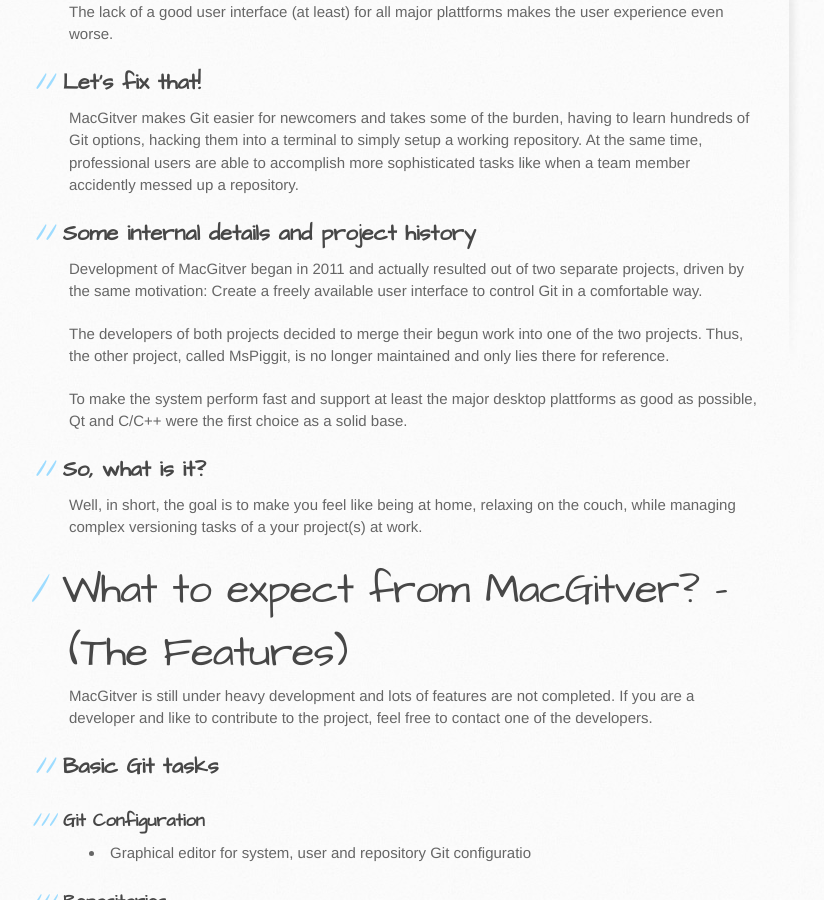
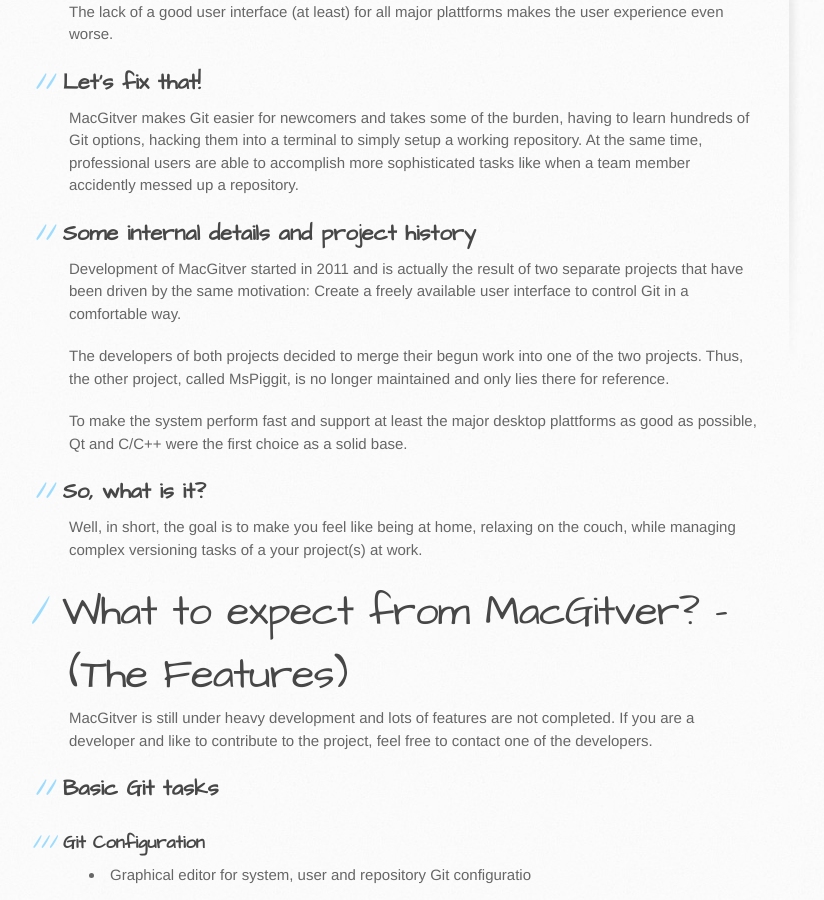
Before and after one commit to macgitver/macgitver.github.io, a Jekyll site: the page built from index.md, in a window 1280 px wide and 900 px high, scrolled down 420 px. Shown: the whole window, without its empty margins (101-925 px from the left). Built offline with Jekyll 4.4.1, drawn with Linux system fonts in a browser that asks for light colours; Markdown is read by kramdown in place of the engine named in the settings.

Commit message:
Change wording to sound a bit better
(actually just to force a regeneration of the page)

```diff
--- a/index.md
+++ b/index.md
@@ -13,7 +13,7 @@
 At the same time, professional users are able to accomplish more sophisticated tasks like when a team member accidently messed up a repository.
 
 ## Some internal details and project history
-Development of MacGitver began in 2011 and actually resulted out of two separate projects, driven by the same motivation:
+Development of MacGitver started in 2011 and is actually the result of two separate projects that have been driven by the same motivation:
 *Create a freely available user interface to control Git in a comfortable way.*
 
 The developers of both projects decided to merge their begun work into one of the two projects. Thus, the other project, called *MsPiggit*, is no longer maintained and only lies there for reference.
```
